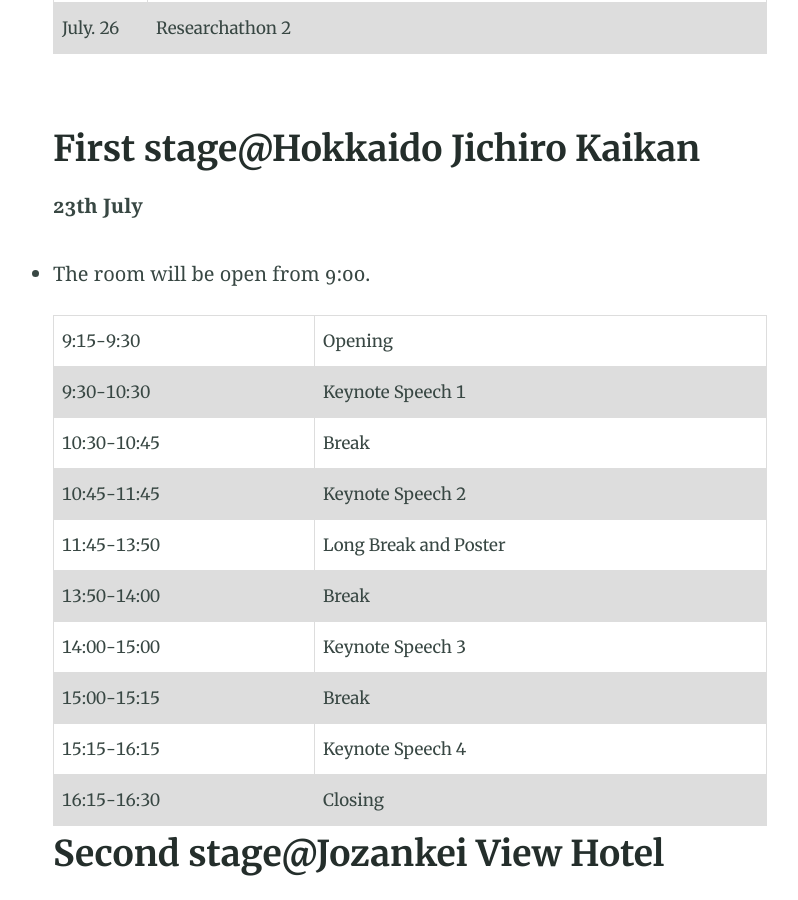
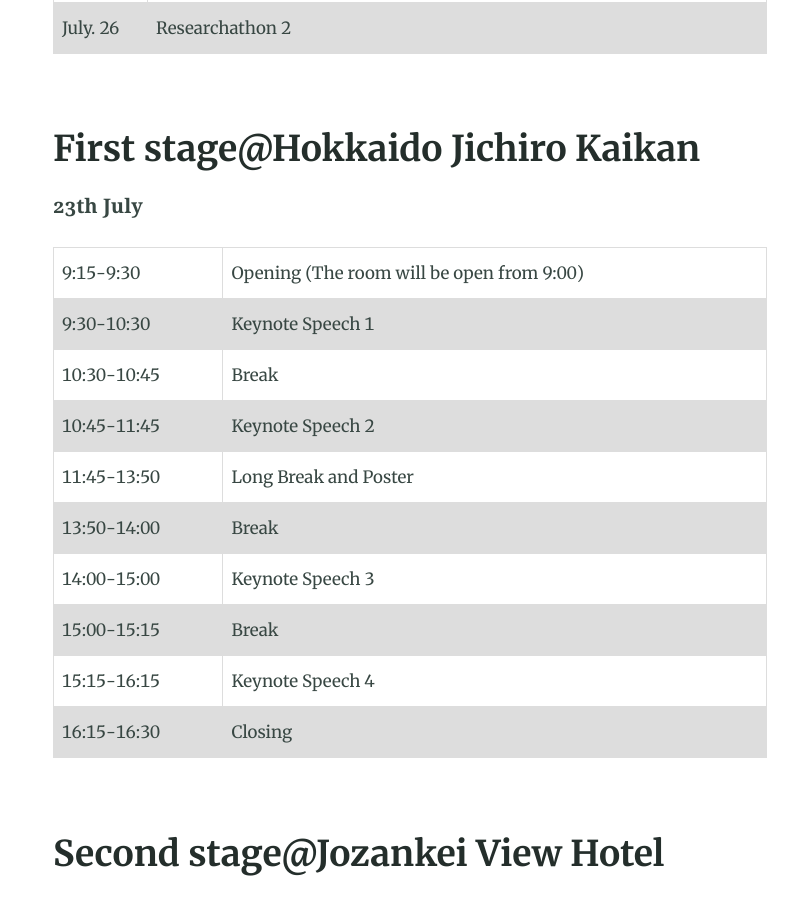
Before and after one commit to msr-asia-summit/msr-asia-summit.github.io, a Jekyll site: the page built from program.md, in a window 1280 px wide and 900 px high, scrolled down 1019 px. Shown: the whole window, without its empty margins (230-1028 px from the left). Built offline with Jekyll 4.4.1, drawn with Linux system fonts in a browser that asks for light colours; some of the changed lines change nothing that is shown.

Commit message:
Program detail

```diff
--- a/_includes/table-program-first-stage.html
+++ b/_includes/table-program-first-stage.html
@@ -24,7 +24,7 @@
 <table>
     <tr>
         <td>9:15-9:30</td>
-        <td>Opening</td>
+        <td>Opening (The room will be open from 9:00)</td>
     </tr>
     <tr>
         <td>9:30-10:30</td>
--- a/_includes/table-program-second-stage.html
+++ b/_includes/table-program-second-stage.html
@@ -81,7 +81,7 @@
     </tr>
 </table>
 
-
+<br>
 <b>26th July</b>
 <table>
     <tr>
--- a/program.md
+++ b/program.md
@@ -15,9 +15,8 @@
 ## First stage@Hokkaido Jichiro Kaikan
 
 <b>23th July</b>
-- The room will be open from 9:00.
 {% include table-program-first-stage.html %}
 
-
+<br>
 ## Second stage@Jozankei View Hotel
 {% include table-program-second-stage.html %}
```
